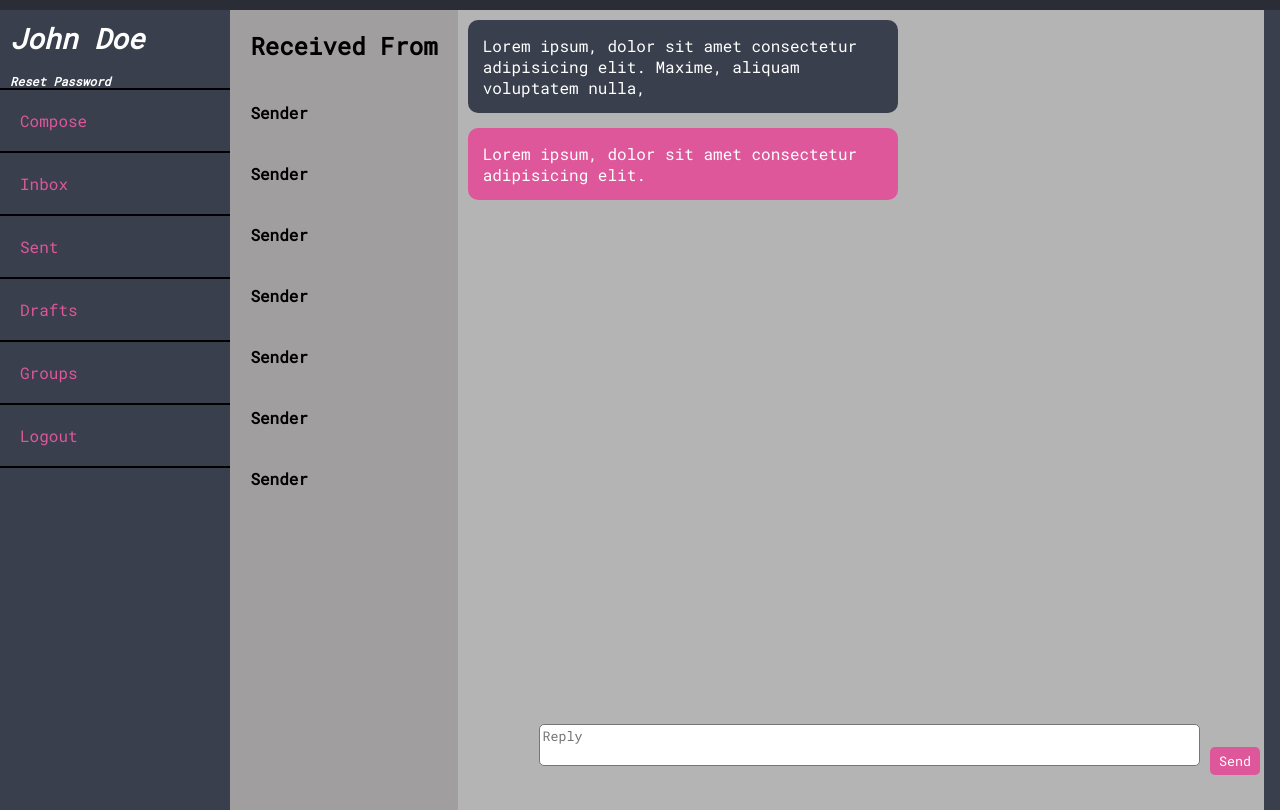
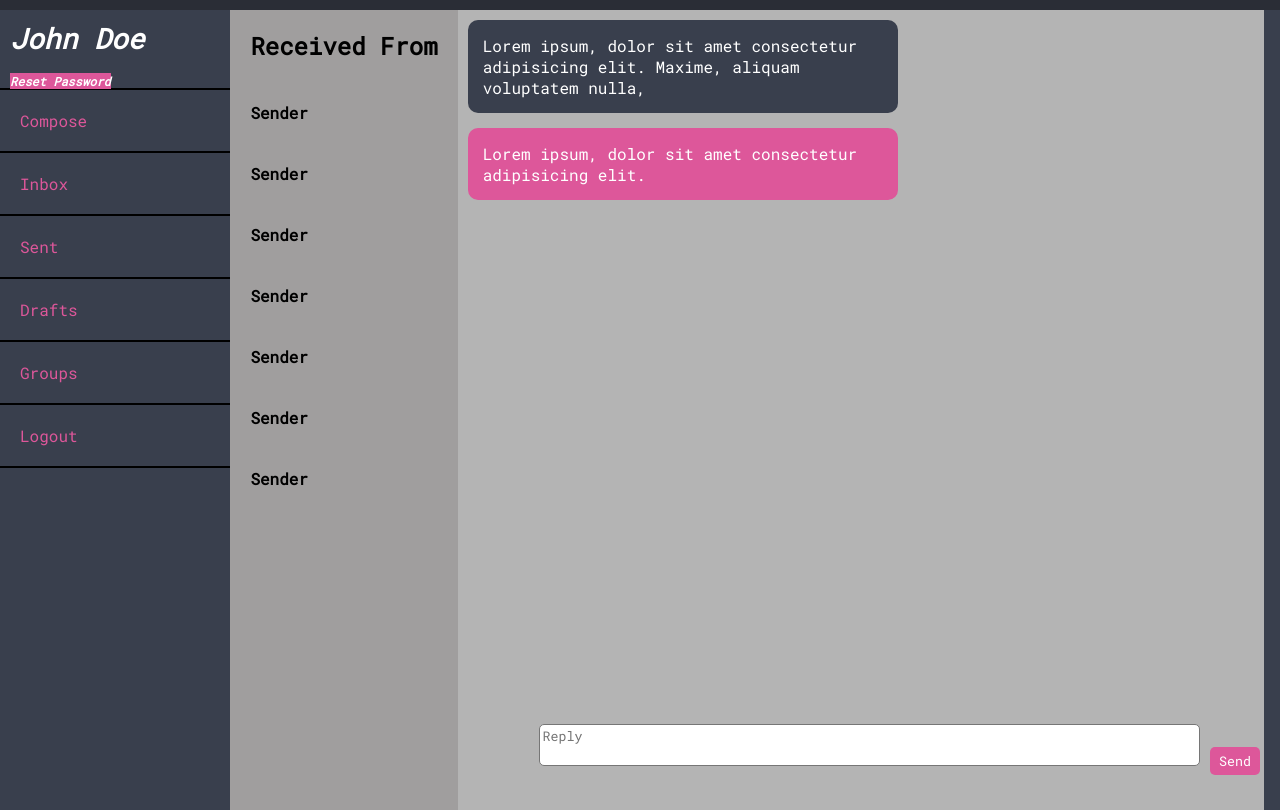
Before and after one commit to ikeshegs/Epic-Mail-App-01, a plain HTML site: page inbox.html in a window 1280 px wide. Drawn offline with Linux system fonts and the light colour scheme.

Commit message:
modified resetbutton

```diff
--- a/css/style.css
+++ b/css/style.css
@@ -40,8 +40,10 @@
     font-size: 1.75rem;
 }
 
-.flex-item-1-user-profile>a {
+.flex-item-1-user-profile > a {
     font-size: 0.75rem;
+    background-color: #dd579a;
+    width: 55px;
     color: #fff;
     cursor: pointer;
     margin-top: -55px;
```
